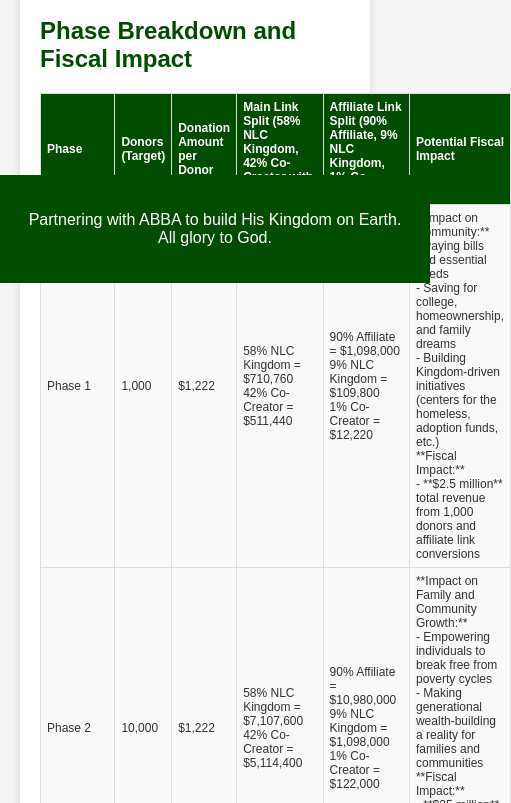
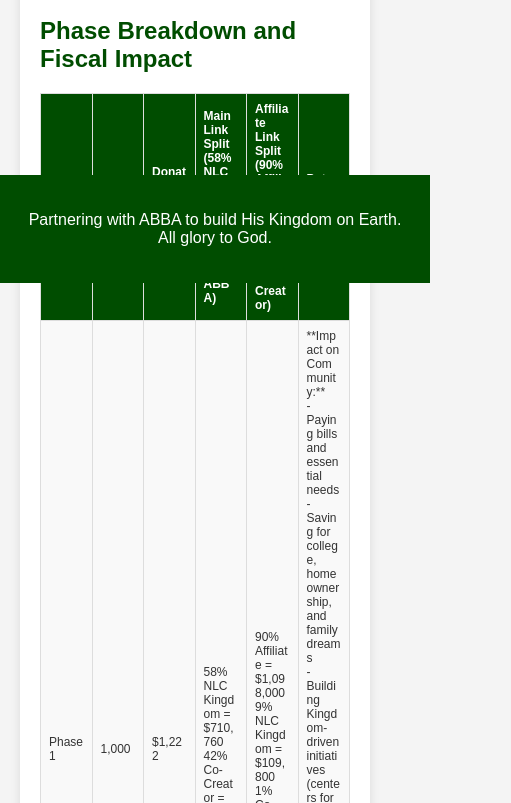
Before and after one commit to LifeAbundantly/ABBA-Series-Media, a plain HTML site: page index.html in a window 390 px wide. Shown: the part 561-1364 px from the top of the page, 511 px wide, since content can reach past the window. Drawn offline with Linux system fonts and the light colour scheme.

Commit message:
Update index.html

```diff
--- a/index.html
+++ b/index.html
@@ -35,6 +35,7 @@
       width: 100%;
       border-collapse: collapse;
       margin: 20px 0;
+      table-layout: fixed;
     }
     table, th, td {
       border: 1px solid #ddd;
@@ -42,6 +43,7 @@
     th, td {
       padding: 12px;
       text-align: left;
+      word-wrap: break-word;
     }
     th {
       background-color: #004d00;
@@ -70,19 +72,19 @@
     /* Make the table responsive */
     @media (max-width: 768px) {
       table {
-        width: 100%;
         font-size: 14px;
       }
       th, td {
-        padding: 8px;
+        padding: 10px;
       }
     }
+
     @media (max-width: 480px) {
       table {
         font-size: 12px;
       }
       th, td {
-        padding: 6px;
+        padding: 8px;
       }
     }
   </style>
```
